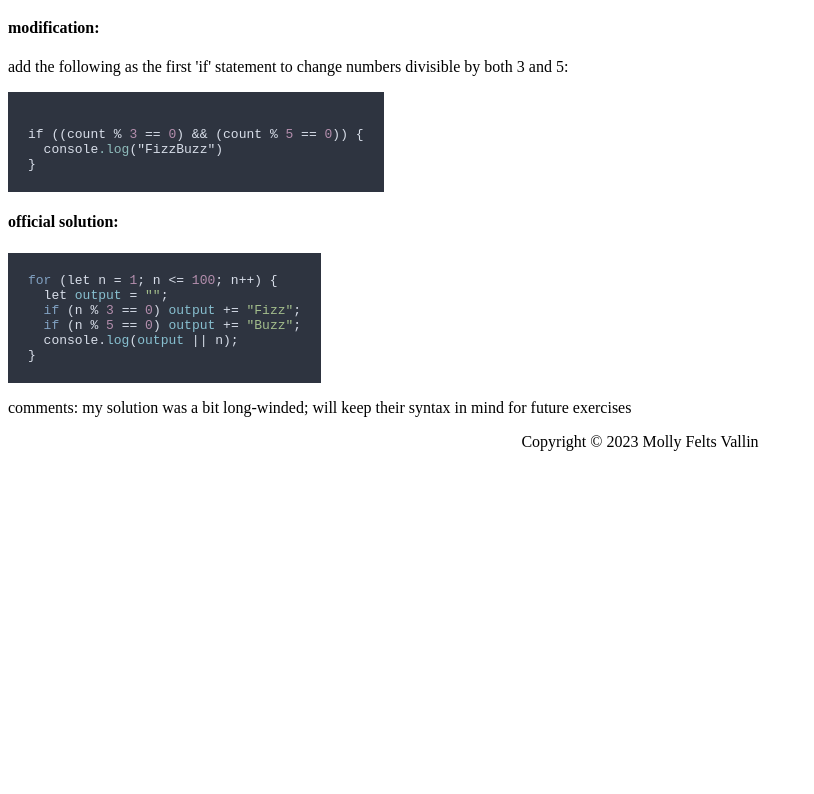
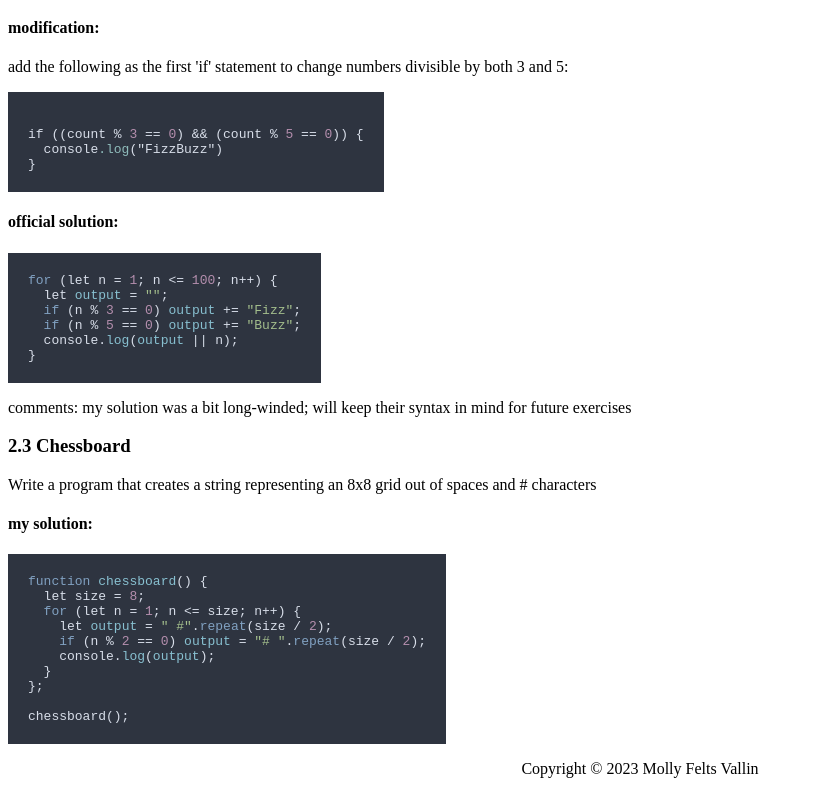
Before and after one commit to mightymoll/javascript-exercises, a website: page index.html in a window 1280 px wide. Shown: the part 1191-1985 px from the top of the page, without its empty margins (0-814 px from the left). Before the commit the page ends 1658 px from the top, so only its background shows below. Drawn offline with nearby package versions, Linux system fonts and the light colour scheme.

Commit message:
2.3 - Chessboard (solved)

```diff
--- a/exercises.js
+++ b/exercises.js
@@ -65,17 +65,21 @@ Write a program that creates a string representing an 8x8 grid,
 using newline characters to separate lines. At each position of the grid there is either a space or a #.
 the characters should form a chessboard. */
 
+// this got weird but it worked!
+/* Process:
+1. define 'size' of chessboard, this will result in an 8x8
+2. run loop for # of times equal to chessboard 'size' to get different 'rows'
+3. first and non-even rows will print " #" repeated by the 'size' divided by 2 (in this case 4 times)
+4. if row is even then opposite is printed "# "
+*/
+
 function chessboard() {
-  let rowSize = 8;
-  for (let n = 1; n <= (rowSize ** 2); n++) {
-    let output = " "
-    if (n % 2 == 0) {
-      output = "#";
-    }
-    if (n % rowSize == 0) {
-      output += "/n";
-    }
-    console.log(output)
+  let size = 8;
+  for (let n = 1; n <= size; n++) {
+    let output = " #".repeat(size / 2);
+    if (n % 2 == 0) output = "# ".repeat(size / 2);
+    console.log(output);
   }
 };
+
 chessboard();
--- a/index.html
+++ b/index.html
@@ -83,6 +83,20 @@ if ((count % 3 == 0) && (count % 5 == 0)) {
 }</code></pre>
       <p>comments: my solution was a bit long-winded; will keep their syntax in mind for future exercises</p>
     </div>
+    <div className="exercise">
+      <h3>2.3 Chessboard</h3>
+      <p>Write a program that creates a string representing an 8x8 grid out of spaces and # characters</p>
+      <h4>my solution:</h4>
+      <pre><code style="max-width: min-content; padding:20px;">function chessboard() {
+  let size = 8;
+  for (let n = 1; n <= size; n++) {
+    let output = " #".repeat(size / 2);
+    if (n % 2 == 0) output = "# ".repeat(size / 2);
+    console.log(output);
+  }
+};
+
+chessboard();</code></pre>
   </section>
   <footer>
     <p style="text-align: center;">
```
Also changed, not shown: README.md.
